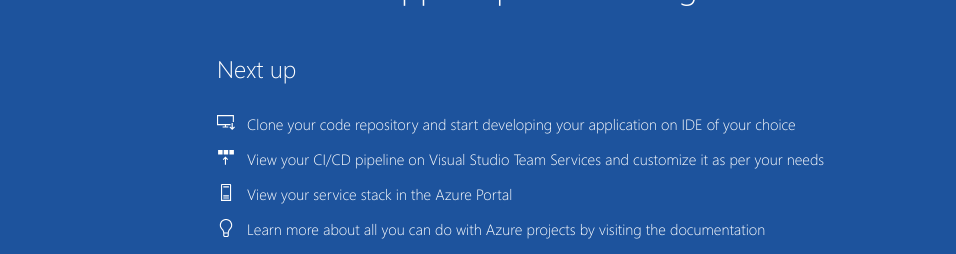
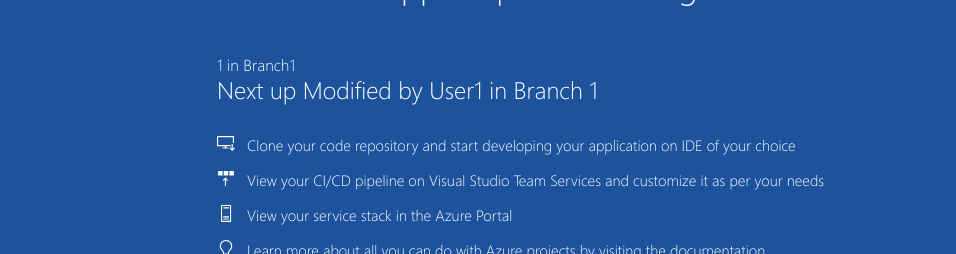
Before and after one commit to nidhi8953/Assignment-Git, a plain HTML site: page index.html in a window 1280 px wide. Shown: the part 546-800 px from the top of the page, without its empty margins (8-964 px from the left). Drawn offline with Linux system fonts and the light colour scheme.

Commit message:
modified by user 2

```diff
--- a/index.html
+++ b/index.html
@@ -21,8 +21,8 @@
                 <div class="success-text">Success!</div>
                 <div class="description line-1"> Azure DevOps Project has been successfully setup</div>
                 <div class="description line-2"> Your HTML app is up and running on Azure</div>
-                <div class="next-steps-container">
-                    <div class="next-steps-header">Next up</div>
+                <div class="next-steps-container"> 1 in Branch1
+                    <div class="next-steps-header">Next up Modified by User1 in Branch 1</div>
                     <div class="next-steps-body">
                         <div class="step">
                             <div class="step-icon">
```
